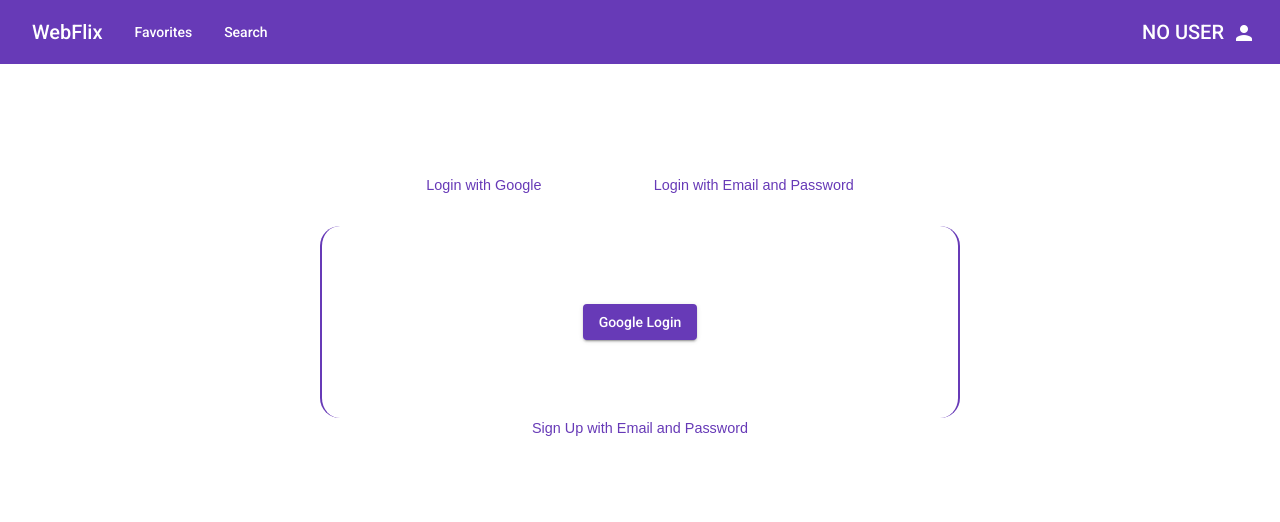
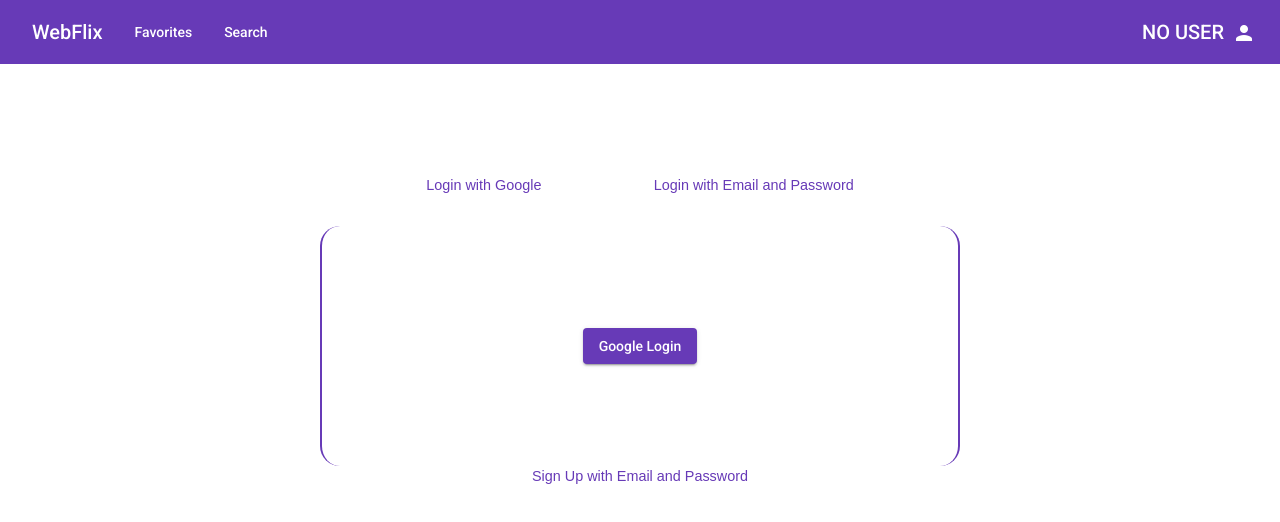
Before and after one commit to izacpeterson/mtech-angular-movie, an Angular app: page /login in a window 1280 px wide. Shown: the top 522 px of the page. Built offline with nearby package versions, Linux system fonts and the light colour scheme; no server answers.

Commit message:
fixed login div sizing, emailSignUp false

```diff
--- a/src/app/components/login/login.component.scss
+++ b/src/app/components/login/login.component.scss
@@ -34,7 +34,7 @@
     border-left: 2px solid $primary;
     border-right: 2px solid $primary;
     border-radius: 20px;
-    height: 12rem;
+    height: 15rem;
     margin-top: 2rem;
     display: flex;
     flex-direction: column;
--- a/src/app/components/login/login.component.ts
+++ b/src/app/components/login/login.component.ts
@@ -155,9 +155,11 @@ export class LoginComponent implements OnInit {
   }
   setGoogleLogin() {
     this.googleLogin = true;
+    this.emailSignUp = false;
   }
   setEmailLogin() {
     this.googleLogin = false;
+    this.emailSignUp = false;
   }
   setEmailSignUp() {
     this.googleLogin = false;
```
